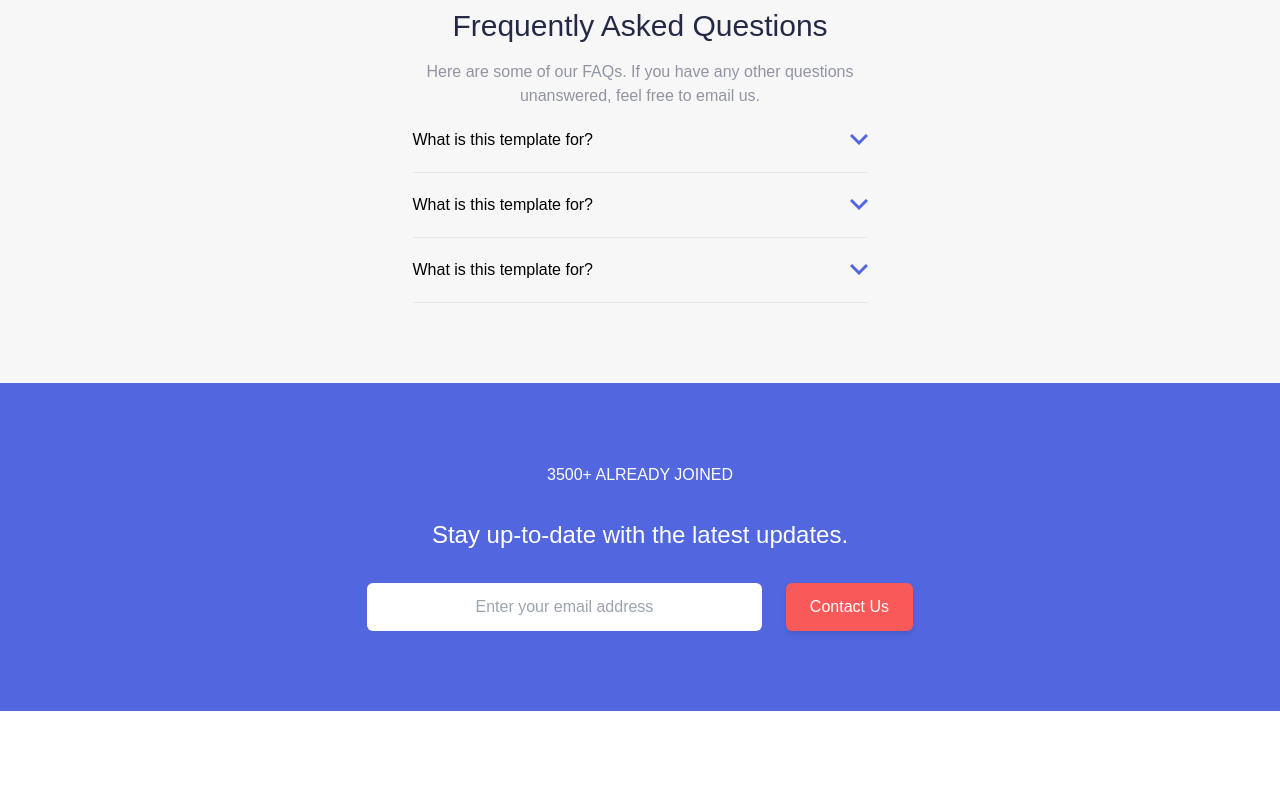
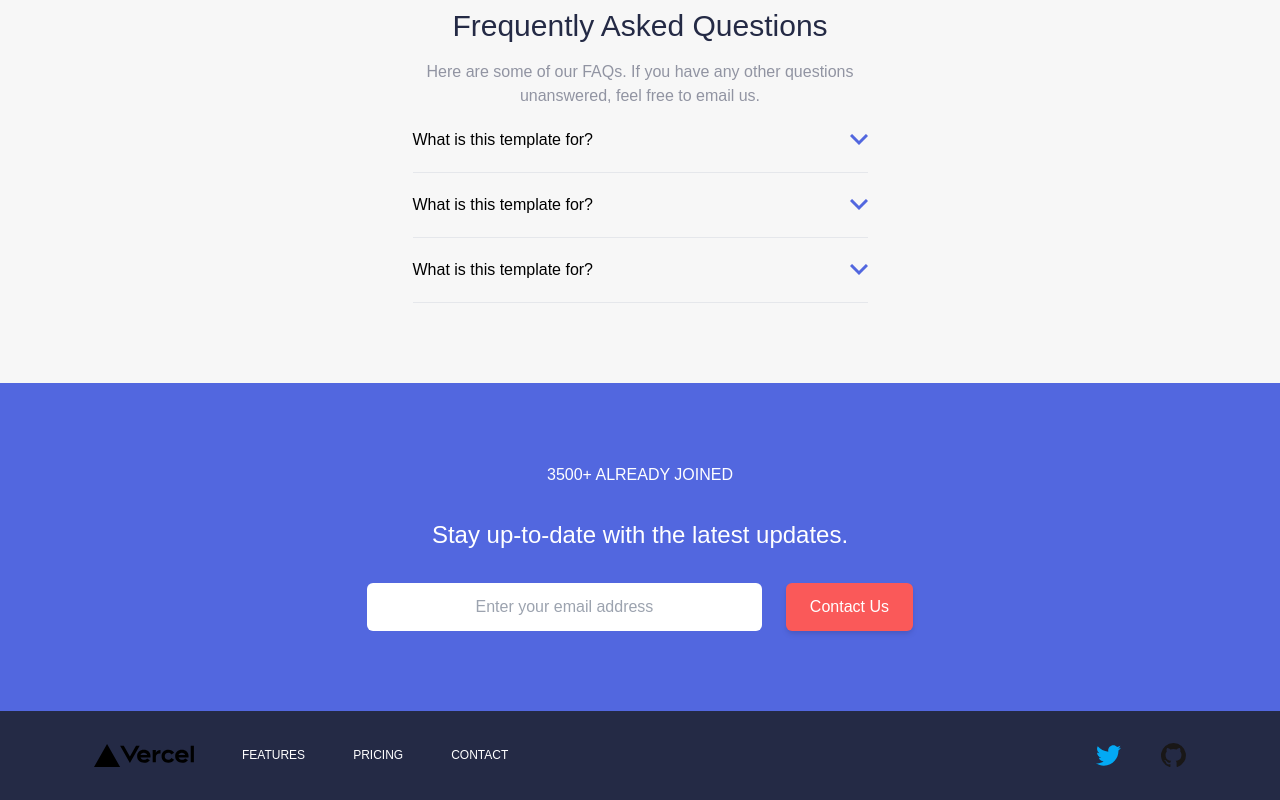
Before and after one commit to justEhmadSaeed/landing-page-template, a Next.js app: page / in a window 1280 px wide. Shown: the part 2919-3719 px from the top of the page. Before the commit the page ends 3630 px from the top, so only its background shows below. Built offline with nearby package versions, Linux system fonts and the light colour scheme.

Commit message:
📦 NEW: ADD Footer

```diff
--- /dev/null
+++ b/components/footer.js
@@ -0,0 +1,38 @@
+const Footer = () => {
+	return (
+		<footer className='bg-template-blue py-8'>
+			<div className='container flex flex-col md:flex-row items-center'>
+				<div className='flex flex-1 flex-wrap items-center justify-center md:justify-start gap-12'>
+					<img src='/img/vercel.svg' alt='Company Logo' width='100' />
+					<ul className='flex text-white uppercase gap-12 text-xs'>
+						<li className='cursor-pointer'>Features</li>
+						<li className='cursor-pointer'>Pricing</li>
+						<li className='cursor-pointer'>Contact</li>
+					</ul>
+				</div>
+				<div className='flex gap-10 mt-12 md:mt-0'>
+					<a
+						href='https://twitter.com/justEhmadSaeed'
+						target='_blank'
+						rel='noopener noreferrer'
+					>
+						<img
+							src='img/logo-twitter.svg'
+							alt='Twitter'
+							width='25'
+						/>
+					</a>
+					<a
+						href='https://github.com/justEhmadSaeed'
+						target='_blank'
+						rel='noopener noreferrer'
+					>
+						<img src='img/logo-github.svg' alt='Twitter' width='25' />
+					</a>
+				</div>
+			</div>
+		</footer>
+	);
+};
+
+export default Footer;
--- a/pages/index.js
+++ b/pages/index.js
@@ -3,6 +3,7 @@ import Contact from '../components/contact';
 import Download from '../components/download';
 import FAQ from '../components/faq';
 import Features from '../components/features';
+import Footer from '../components/footer';
 import Hero from '../components/hero';
 import Navbar from '../components/navbar';
 
@@ -25,6 +26,7 @@ export default function Home() {
 				<FAQ />
 				<Contact />
 				{/* Footer */}
+				<Footer />
 			</div>
 		</>
 	);
```
Also changed, not shown: public/img/logo-twitter.svg (added).
